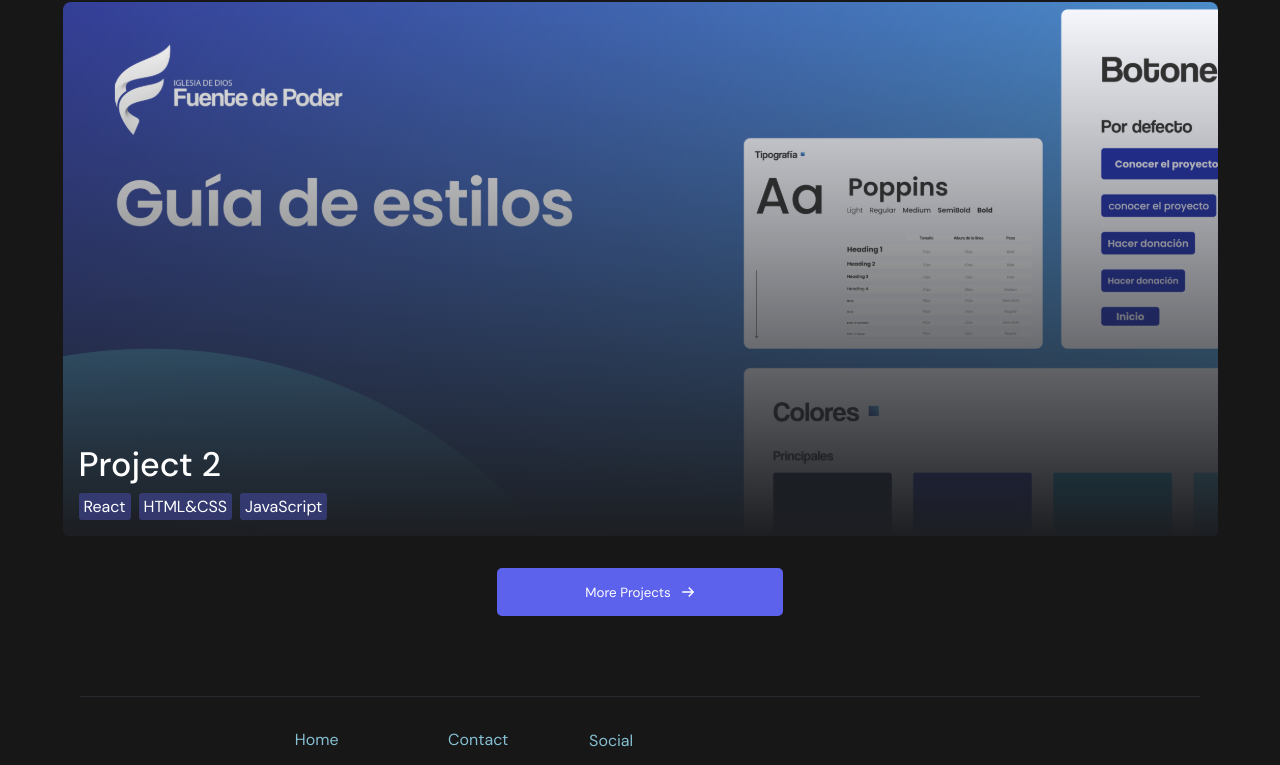
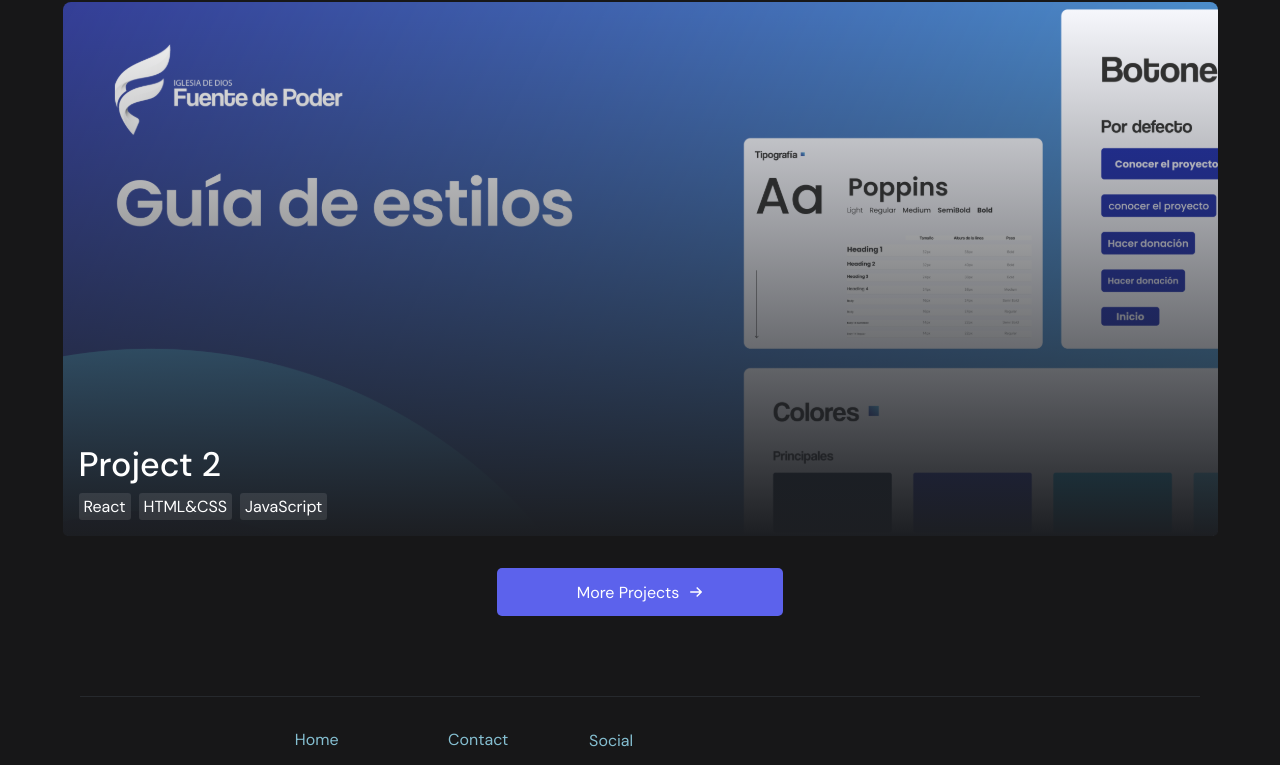
Before and after one commit to Vgonma/Profesional-Portfolio, a React (Vite) app: page / in a window 1280 px wide. Shown: the part 2264-3029 px from the top of the page. Built offline with nearby package versions, Linux system fonts and the light colour scheme.

Commit message:
Add link to poject button

```diff
--- a/src/App.css
+++ b/src/App.css
@@ -341,7 +341,7 @@ img {
 .tech {
   border-radius: 3px;
   padding: 3px 5px;
-  background-color: #5c62ec5a;
+  background-color: #ffffff1a;
 }
 
 /* ======================== Media queries ======================== */
--- a/src/components/pages/MainPage.jsx
+++ b/src/components/pages/MainPage.jsx
@@ -1,5 +1,5 @@
 import React from 'react'
-import { NavLink } from 'react-router-dom'
+import { Link, NavLink } from 'react-router-dom'
 import Download from '../../assets/icons/download.svg'
 import AboutMe from '../AboutMe'
 import ProjectCard from '../ProjectCard'
@@ -28,7 +28,7 @@ function MainPage() {
         <h2 className="projects-title">Projects</h2>
         <ProjectCard title="Awesome Books" image={projectImage} tech={['React', 'HTML&CSS', 'JavaScript']}/>
         <ProjectCard title="Project 2" image={projectImage} tech={['React', 'HTML&CSS', 'JavaScript']}/>
-        <button className="btn btn--blue btn--l">More Projects <img src={arrow} alt="arrow" /></button>
+        <Link to='projects' className="btn btn--blue btn--l">More Projects <img src={arrow} alt="arrow" /></Link>
       </article>
     </>
   )
```
